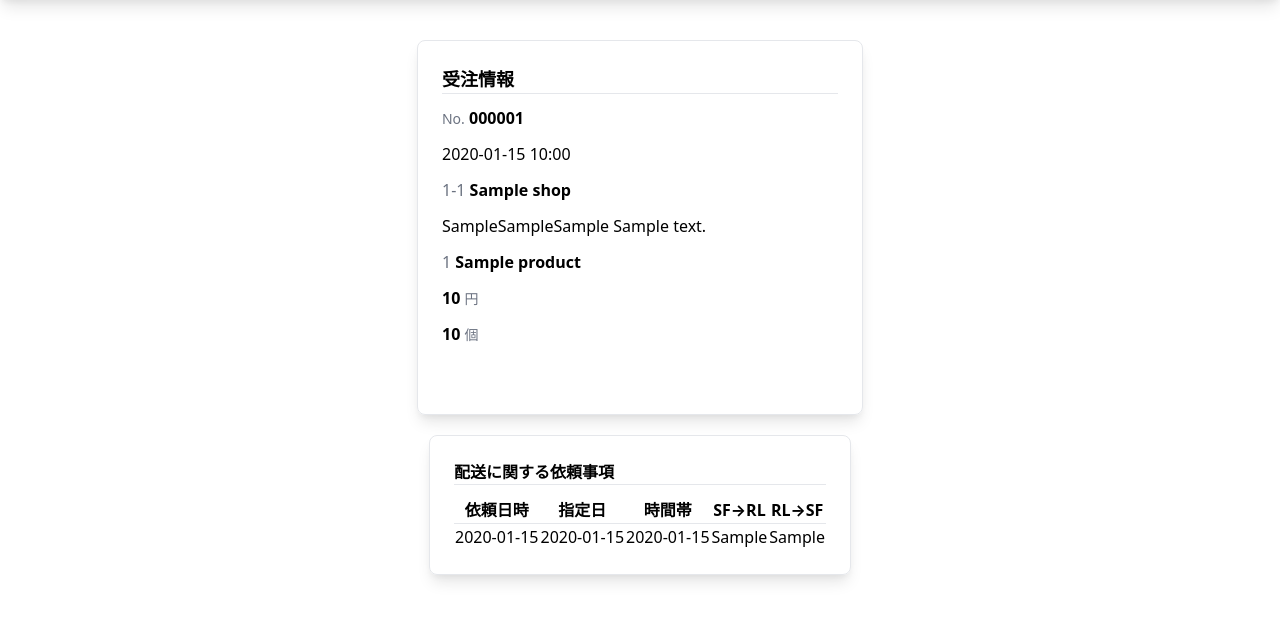
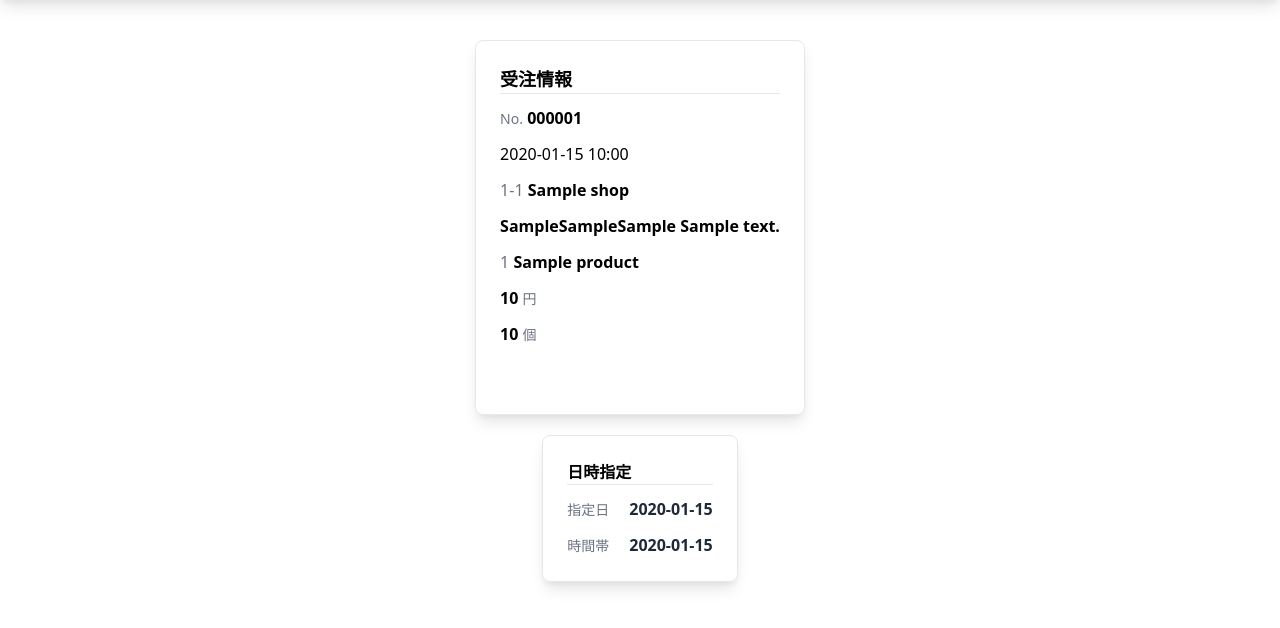
Before and after one commit to hayamakazuyuki/fas, a Flask app: page /order/1 in a window 1280 px wide. Shown: the part 73-701 px from the top of the page. Run offline with Flask 2, Linux system fonts and the light colour scheme; a user stored in the database is signed in; tables that the repository leaves empty hold one stand-in row (values such as "Sample post"); some libraries are stand-ins or nearby versions.

Commit message:
updated: order detail

```diff
--- a/flask/app/order/forms.py
+++ b/flask/app/order/forms.py
@@ -1,6 +1,6 @@
 from flask_wtf import FlaskForm
-from wtforms import IntegerField, DateField, StringField
-from wtforms.validators import InputRequired, NumberRange
+from wtforms import IntegerField, DateField, StringField, SelectField
+from wtforms.validators import InputRequired, NumberRange, Optional
 
 from wtforms_sqlalchemy.fields import QuerySelectField
 
@@ -21,5 +21,5 @@ def order_edit_form(current_item):
     return OrderEditForm
 
 class DeliveryRequestForm(FlaskForm):
-    delivery_date = DateField('指定日')
-    memo = StringField('依頼事項')
+    delivery_date = DateField('指定日', [Optional()])
+    time_range = SelectField('時間帯', choices=[('', ''), ('am', '午前'), ('pm', '午後')])
--- a/flask/app/order/views.py
+++ b/flask/app/order/views.py
@@ -134,7 +134,8 @@ def register_request(id):
     deliveryreq = DeliveryRequest()
     deliveryreq.order_id = id
     deliveryreq.requested_by = current_user.id
-    deliveryreq.delivery_date = request.form.get('delivery_date')
+    if request.form['delivery_date']:
+        deliveryreq.delivery_date = request.form['delivery_date']
     deliveryreq.memo = request.form.get('memo')
 
     db.session.add(deliveryreq)
--- a/flask/app/templates/_macros.html
+++ b/flask/app/templates/_macros.html
@@ -13,6 +13,9 @@
       {{ field(**kwargs)|safe }}
 {% endmacro %}
 
+{% macro render_select_field(field) %}
+    {{ field.label }} {{ field(**kwargs)|safe }}
+{% endmacro %}
 
 {##### log-in form ######}
 {% macro render_login_field_label(field, label_text) %}
--- a/flask/app/templates/order/order-detail.html
+++ b/flask/app/templates/order/order-detail.html
@@ -1,10 +1,8 @@
 {% extends "layout.html" %}
 {% block content %}
 {% include "navbar.html" %}
-{% from "_macros.html" import render_field_with_errors %}
-
+{% from "_macros.html" import render_field_with_errors, render_select_field %}
 {% include "_flashing.html" -%}
-
 
 <div class="container max-w-5xl mx-auto" x-data="{ open: false }">
     <div class="flex justify-center mx-3">
@@ -17,7 +15,7 @@
                 <p class="font-bold my-3"><span class="text-base font-normal text-gray-500">
                     {{ order.customer_id }}-{{ order.shop_id }}
                 </span> {{ order.shop.name }}</p>
-                <p class="my-3">{{ order.shop.prefecture }}{{ order.shop.city }}{{ order.shop.town }}
+                <p class="font-bold my-3">{{ order.shop.prefecture }}{{ order.shop.city }}{{ order.shop.town }}
                     {{ order.shop.address }}{{ order.shop.bldg }}
                 </p>
                 <p class="font-bold my-3"><span class="text-base font-normal text-gray-500">
@@ -49,42 +47,27 @@
             <!-- order requests go here-->
             {% if order.item != 901 %}
             <div class="flex justify-center my-5 mx-3">
-                <div class="border p-6 rounded-lg shadow-lg">
-                    <h2 class="text-base font-bold border-b mb-3">配送に関する依頼事項</h2>
+                <div x-data="{ buttonDisabled: false }" class="border p-6 rounded-lg shadow-lg">
+                    <h2 class="text-base font-bold border-b mb-3">日時指定</h2>
 
                     {% if order.date > before2h and not order.request.id %}
                     <form action="/order/{{ order.id }}?mode=request" method="POST">
                         {{ form.csrf_token }}
                         <p class="w-full my-5 text-sm text-gray-500">
-                            {{ render_field_with_errors(form.delivery_date, class_="px-5 text-lg text-gray-800") }}
+                            {{ render_field_with_errors(form.delivery_date, class_="px-5 text-lg text-gray-800",
+                             min=min_date.strftime('%Y-%m-%d'), max=max_date.strftime('%Y-%m-%d')) }}
                         </p>
                         <p class="w-full my-5 text-sm text-gray-500">
-                            {{ render_field_with_errors(form.memo, class_="px-5 text-lg text-gray-800") }}
+                            {{ render_select_field(form.time_range, class_="px-5 text-lg text-gray-800") }}
                         </p>
-                        <button type="submit" class="w-full bg-blue-500 text-white px-7 py-1 rounded-full">登録</button>
+                        <button x-bind:disabled="!buttonDisabled" type="submit" class="w-full bg-blue-500 text-white px-7 py-1 rounded-full">登録</button>
                     </form>
 
                     {% elif order.request.id %}
-                    <table class="w-full">
-                        <thead>
-                            <tr class="border-b">
-                                <th>依頼日時</th>
-                                <th>指定日</th>
-                                <th>時間帯</th>
-                                <th>SF→RL</th>
-                                <th>RL→SF</th>
-                            </tr>
-                        </thead>
-                        <tbody>
-                            <tr>
-                                <td>{{ order.request.created_at.strftime('%Y-%m-%d') }}</td>
-                                <td>{{ order.request.delivery_date or '' }}</td>
-                                <td>{{ order.request.time_range or '' }}</td>
-                                <td>{{ order.request.memo or '' }}</td>
-                                <td>{{ order.request.reply or '' }}</td>
-                            </tr>
-                        </tbody>
-                    </table>
+                    <div>
+                        <p class="text-sm text-gray-500">指定日<span class="ml-5 text-base text-gray-800 font-bold">{{ order.request.delivery_date or ''}}</span></p>
+                        <p class="mt-3 text-sm text-gray-500">時間帯<span class="ml-5 text-base text-gray-800 font-bold">{{ order.request.time_range or ''}}</span></p>
+                    </div>
 
                     {% else %}
                     <p>なし</p>
@@ -105,7 +88,7 @@
             <p class="font-bold mt-5 text-right">
                 <span @click="open = false" class="px-3 py-1 rounded-md text-gray-500 cursor-pointer hover:bg-gray-100">中止</span>
                 <span class="ml-8 px-3 py-1 rounded-md text-blue-500 cursor-pointer hover:bg-blue-100">
-                    <a href="/order/delete/{{ order.id }}"></a>削除</span>
+                    <a href="/order/delete/{{ order.id }}">削除</a></span>
             </p>
         </div>
     </div>
```
